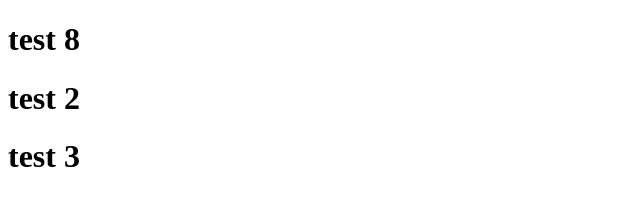
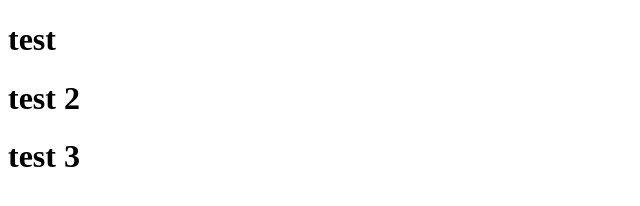
Before and after one commit to Espiritus8/test1, a plain HTML site: page index.html in a window 1280 px wide. Shown: the full height of the page, 0-640 px from the left. Drawn offline with Linux system fonts and the light colour scheme.

Commit message:
Revert "Update index.html"

```diff
--- a/index.html
+++ b/index.html
@@ -6,7 +6,7 @@
 
 </head>
 <body>
-<h1> test 8</h1>
+<h1> test </h1>
 <h1> test 2 </h1>
 <h1> test 3 </h1>
 
```
